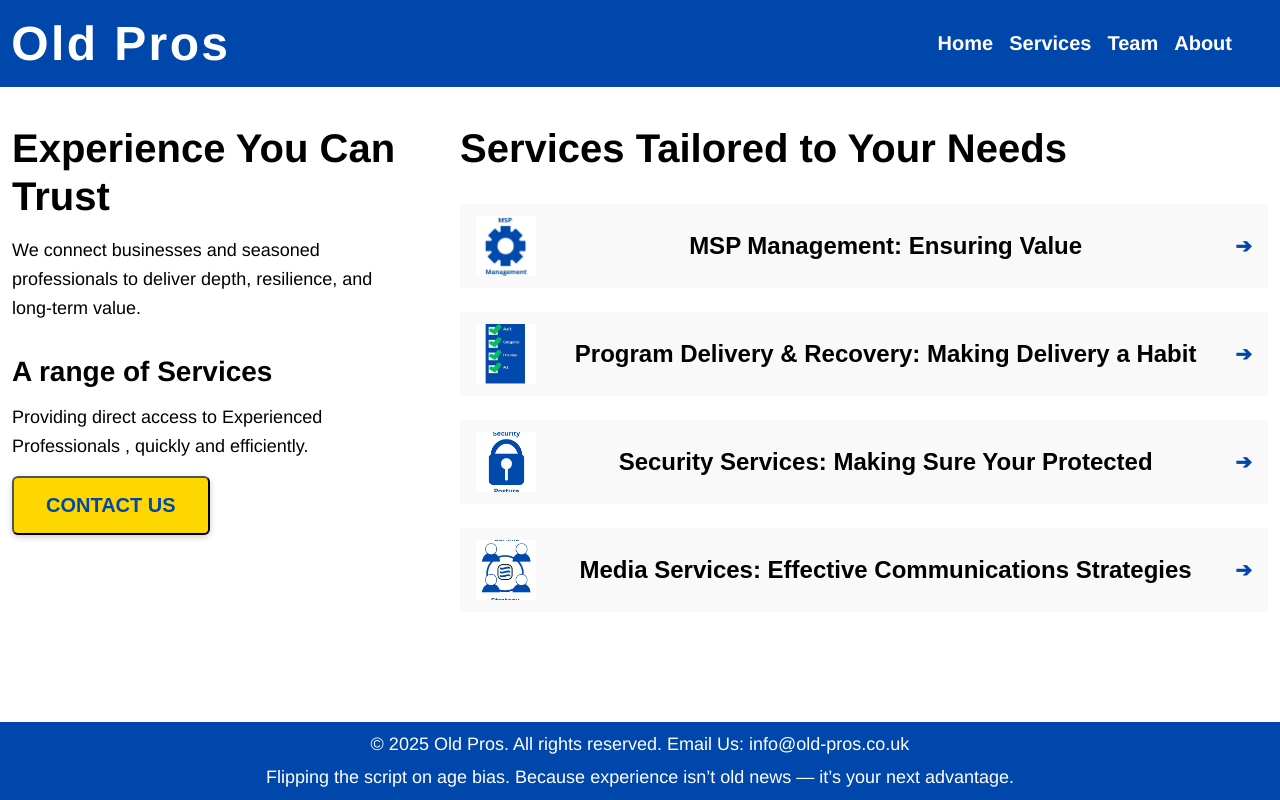
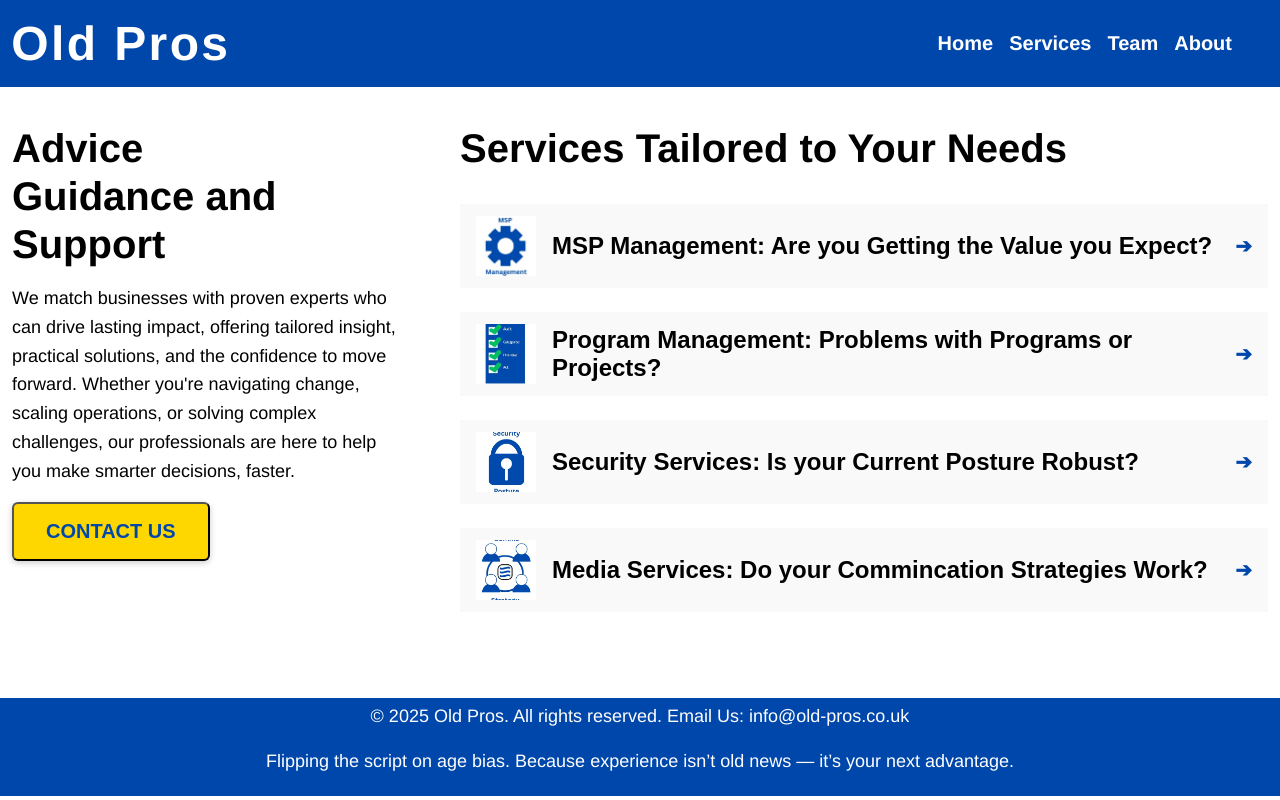
Before and after one commit to jwh99common/old-pros, a website: page public/services/index.html in a window 1280 px wide. Drawn offline with Linux system fonts and the light colour scheme.

Commit message:
Auto-sync: 2025-11-27 14:00:45

```diff
--- a/public/css/main.css
+++ b/public/css/main.css
@@ -238,16 +238,21 @@ p {
   z-index: 1000;
   font-size: 0.8rem;      /* smaller text */
   line-height: 1.2;       /* tighter line spacing */
-    user-select: text;       /* allow text selection */
+  user-select: text;       /* allow text selection */
   pointer-events: auto;
+  margin: 0.25rem 0;      /* minimal spacing between lines */
+  user-select: text;
+  text-decoration: none;
 }
 
-.site-footer p {
-  margin: 0.25rem 0;      /* minimal spacing between lines */
-  user-select: text;
+.site-footer a {
+  color: #ffffff;
+  text-decoration: none;
 }
 
-
+.site-footer a:hover {
+  text-decoration: underline;
+}
 /* Leadership grid */
 .leadership-grid {
   display: flex;
@@ -312,19 +317,24 @@ p {
 }
 
 .accordion-header {
-  background:#f9f9f9;   /* no background */
-  color: #000000;            /* black text */
-  border: none;              /* no border */
+  background: #f9f9f9;
+  color: #000000;
+  border: none;
   width: 100%;
   text-align: left;
-  padding: 0;                /* remove box padding */
+  padding: 0;
   font-size: 1.5rem;
   font-weight: bold;
   cursor: pointer;
   transition: color 0.2s ease;
   display: flex;
-  align-items: center;
+  align-items: center; /* vertically center image + text */
   gap: 1rem;
+}
+
+.accordion-header span {
+  flex: 1;
+  text-align: left;
 }
 
 .accordion-header:hover {
--- a/public/js/inject-footer.js
+++ b/public/js/inject-footer.js
@@ -1,12 +1,8 @@
-// /js/inject-footer.js
-document.addEventListener("DOMContentLoaded", () => {
-  const footerHTML = `
-    <footer class="site-footer">
-      <div class="container">
-        <p>&copy; 2025 Old Pros. All rights reserved. Email Us: info@old-pros.co.uk</p>
-        <p>Flipping the script on age bias. Because experience isn’t old news — it’s your next advantage.</p>
-      </div>
-    </footer>
-  `;
-  document.body.insertAdjacentHTML("beforeend", footerHTML);
-});
+fetch('/partials/footer.html')
+  .then(res => res.text())
+  .then(html => {
+    document.querySelector('#footer-placeholder').innerHTML = html;
+
+    // Dispatch event so other scripts can hook in if needed
+    document.dispatchEvent(new Event('footerReady'));
+  });
--- /dev/null
+++ b/public/partials/footer.html
@@ -0,0 +1,9 @@
+
+<footer class="site-footer">
+  <div class="container">
+    <p>&copy; 2025 Old Pros. All rights reserved. Email Us:
+      <a href="mailto:info@old-pros.co.uk">info@old-pros.co.uk</a>
+    </p>
+    <p>Flipping the script on age bias. Because experience isn’t old news — it’s your next advantage.</p>
+  </div>
+</footer>
--- a/public/partials/hero.html
+++ b/public/partials/hero.html
@@ -1,3 +1,11 @@
+<h1>Advice<br>
+Guidance and<br>
+Support</h1>
+
+<p>
+We match businesses with proven experts who can drive lasting impact, offering tailored insight, practical solutions, and the confidence to move forward. Whether you're navigating change, scaling operations, or solving complex challenges, our professionals are here to help you make smarter decisions, faster.
+</p>
+
 <section class="hero">
   <div class="cta-buttons">
     <button id="cta-business" class="cta">Contact Us</button>
--- a/public/services/index.html
+++ b/public/services/index.html
@@ -20,13 +20,7 @@
       <!-- Left column box -->
       <div class="column-left">
         <div class="column-box">
-          <h1>Experience You Can Trust</h1>
-          <p>We connect businesses and seasoned professionals to deliver depth, resilience, and long‑term value.
 
-          <h2>A range of Services</h2>
-          <p>
-          Providing direct access to Experienced Professionals , quickly and efficiently.
-          </p>
           <div id="hero-placeholder"></div>
 
         </div>
@@ -41,7 +35,7 @@
             <div class="accordion-item">
               <button class="accordion-header">
                 <img src="/images/op-msp.jpg" alt="Content Lead" class="accordion-img" />
-                <span>MSP Management: Ensuring Value</span>
+                <span>MSP Management: Are you Getting the Value you Expect?</span>
               </button>
 
               <div class="accordion-content">
@@ -72,7 +66,7 @@ We'd welcome 15 minutes to explore whether this might work for your organisation
             <div class="accordion-item">
               <button class="accordion-header">
                 <img src="/images/op-project.jpg" alt="Content Lead" class="accordion-img" />
-                <span>Program Delivery & Recovery: Making Delivery a Habit</span>
+                <span>Program Management: Problems with Programs or Projects?</span>
               </button>
 
 
@@ -103,7 +97,7 @@ to mitigate when things go off road.
             <div class="accordion-item">
               <button class="accordion-header">
                 <img src="/images/op-security.jpg" alt="Content Lead" class="accordion-img" />
-                <span>Security Services: Making Sure Your Protected</span>
+                <span>Security Services: Is your Current Posture Robust?</span>
               </button>
 
               <div class="accordion-content">
@@ -118,7 +112,7 @@ to mitigate when things go off road.
             <div class="accordion-item">
               <button class="accordion-header">
                 <img src="/images/op-editorial.jpg" alt="Content Lead" class="accordion-img" />
-                <span>Media Services: Effective Communications Strategies</span>
+                <span>Media Services: Do your Commincation Strategies Work?</span>
               </button>
 
               <div class="accordion-content">
@@ -168,6 +162,8 @@ to mitigate when things go off road.
     </div>
   </div>
 
+  <!-- Footer -->
+  <div id="footer-placeholder"></div>
 
 
 
```
Also changed, not shown: public/about/index.html (+2 -6 lines), public/home/index.html (+3 -6 lines), public/index.html (+6 -10 lines), public/team/index.html (+4 -9 lines), public/js/inject-header.js (line endings or trailing spaces), 1 other file.
